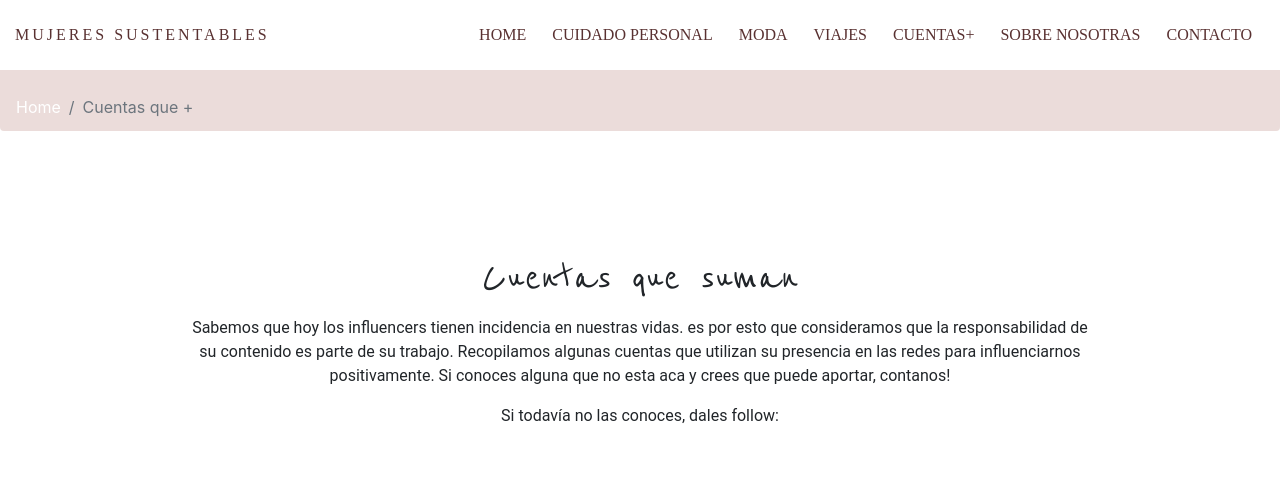
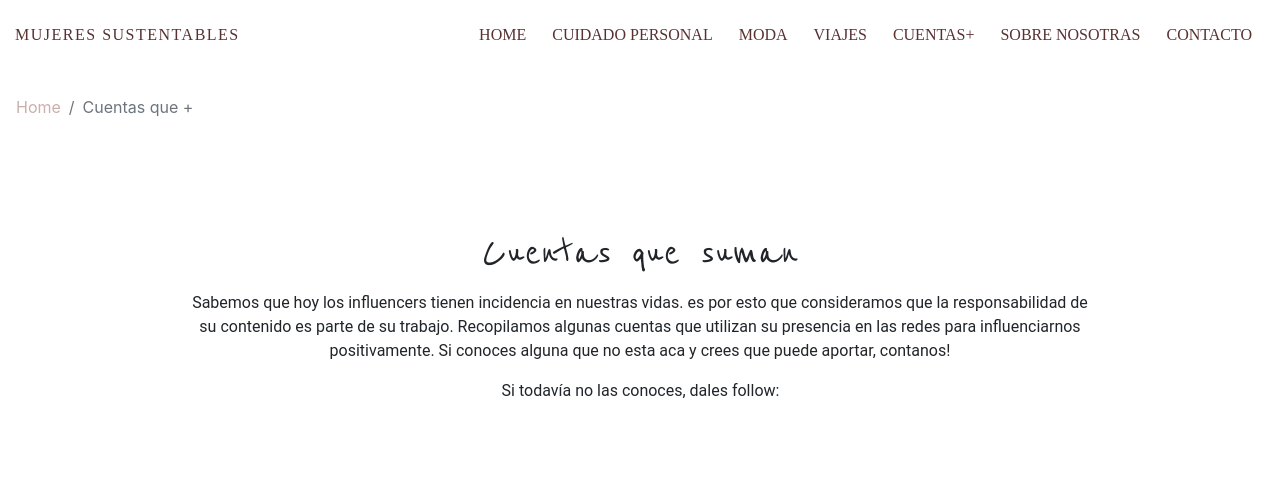
Before and after one commit to milumilagros/msustentables, a plain HTML site: page cuentas.html in a window 1280 px wide. Shown: the top 494 px of the page. Drawn offline with nearby package versions, Linux system fonts and the light colour scheme.

Commit message:
cambios en <intro-p>de las secciones, cambio en el color de breadcrumb

```diff
--- a/sass/_estructuras.scss
+++ b/sass/_estructuras.scss
@@ -28,12 +28,12 @@
     padding-top: 90px;
 }
 .intro {
-    padding-top: 100px;
+    padding-top: 50px;
     margin-bottom: 50px;
     height: 300px;
     font-family: 'Roboto';
     p{
-        width: 900px;
+        width: 75%;
     }
 }
 .descripcion {
@@ -42,8 +42,8 @@
 .breadcrumb {
     padding-top: 95px;
     width: 100%;
-    background-color: #e6d3d1cb;
+    background-color:$color-nav;
     a {
-        color:$color-nav;
+        color:$color-button-card;
     }
 }
--- a/sass/_menu.scss
+++ b/sass/_menu.scss
@@ -9,7 +9,7 @@
 }
 .navbar-brand{
     font-size: 1rem;
-    letter-spacing: 3px;
+    letter-spacing: 1.5px;
 }
 .nav-item{
     padding: 0px 5px 0px 5px;
```
Also changed, not shown: css/styles.css.
